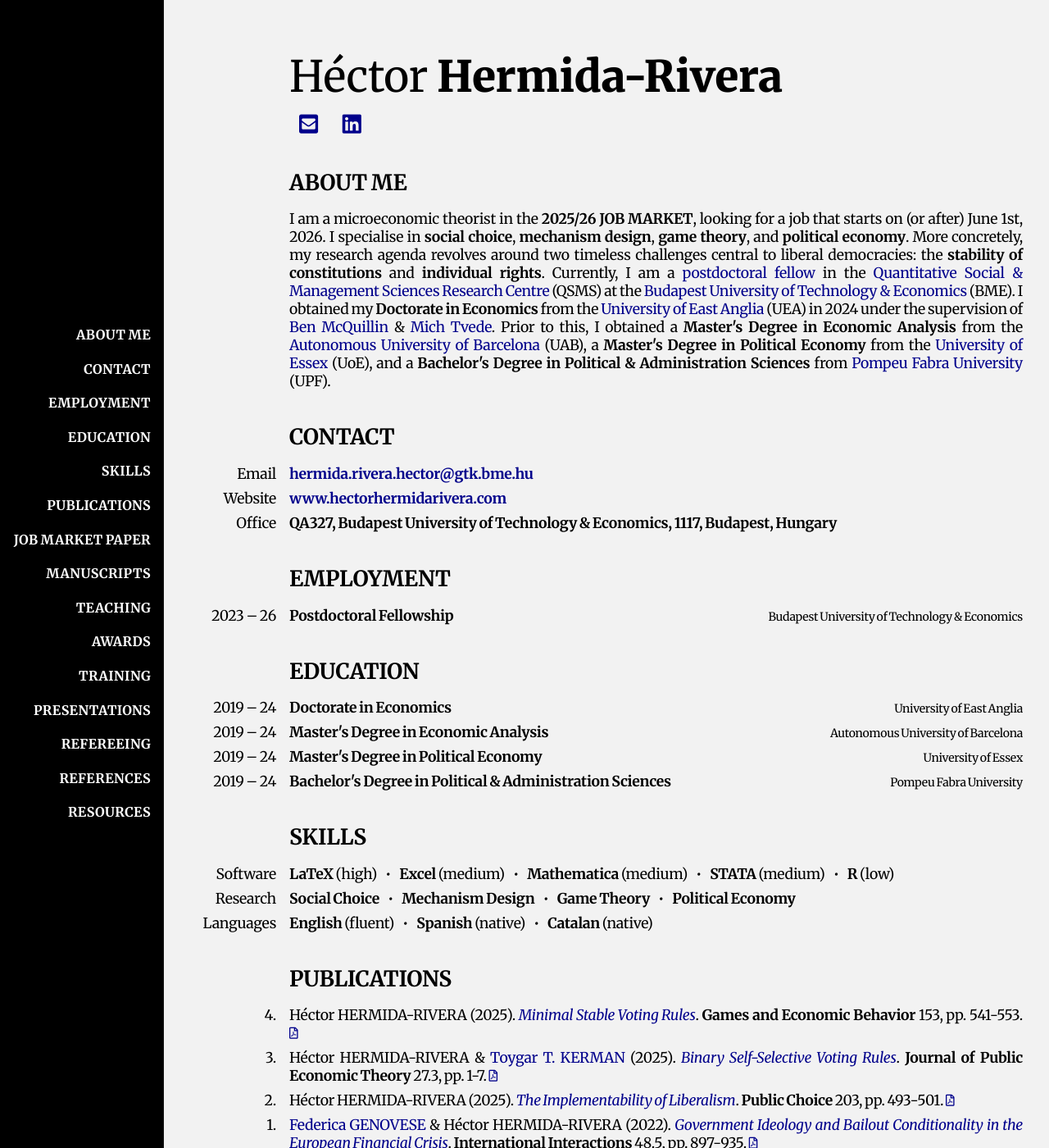
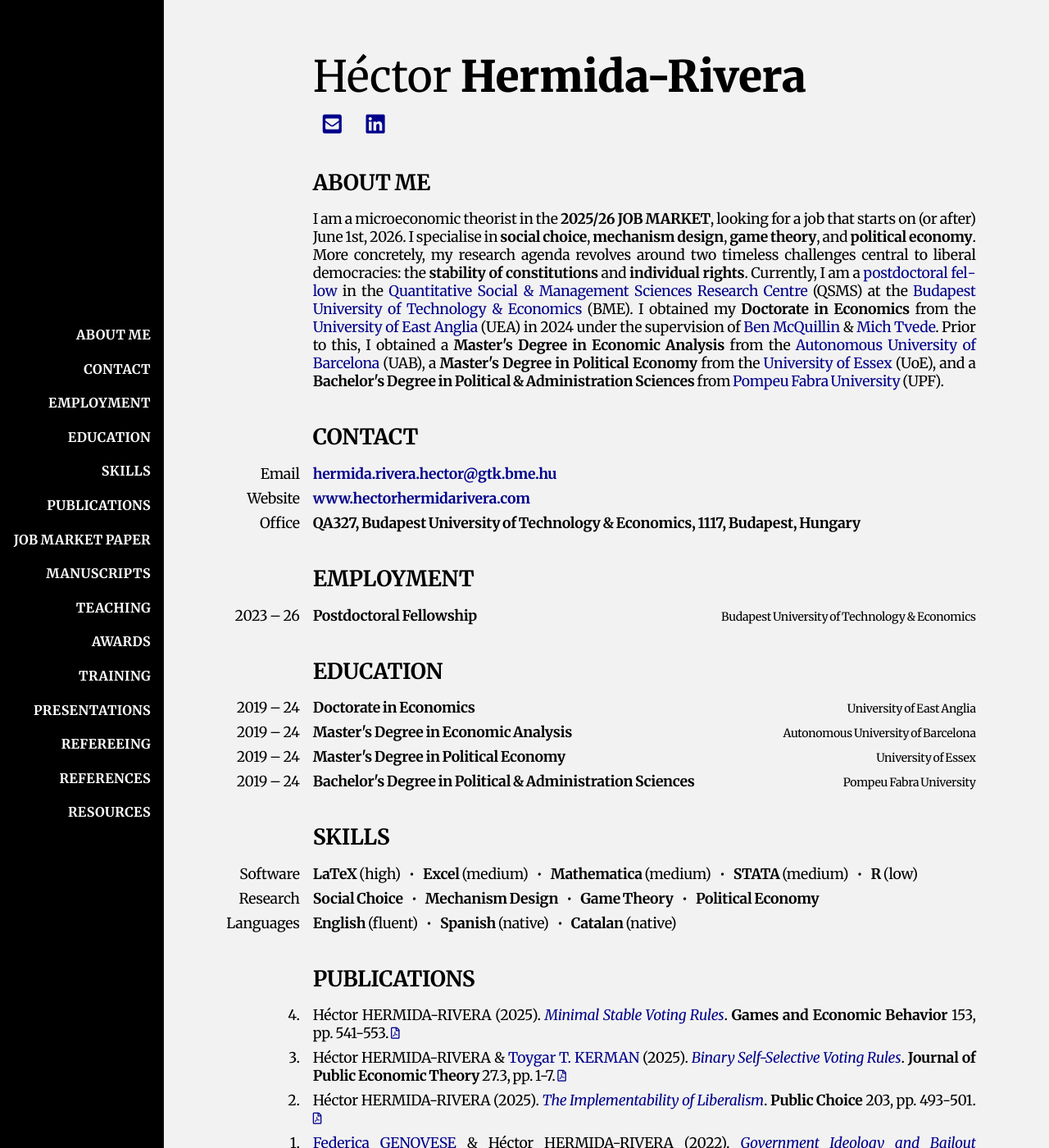
Before and after one commit to HectorHermidaRivera/hectorhermidarivera.github.io, a Jekyll site: the page built from index.md, in a window 1280 px wide and 1400 px high. Shown: the whole window at 82% size. Built offline with Jekyll 4.4.1, drawn with Linux system fonts in a browser that asks for light colours; a style sheet for code colours, icons or effects is not loaded.

Commit message:
Update style.css

```diff
--- a/assets/css/style.css
+++ b/assets/css/style.css
@@ -18,13 +18,13 @@ body {
 
 @media (min-width: 1195px) {
   body {
-    display: flex;
-    justify-content: center;  /* centers all content */
+    display: block;  /* no flex centering — we’ll handle margins manually */
   }
 
   .content {
-    max-width: 1194px;        /* fix text width equal to iPad 11" */
-    margin-left: 200px;       /* reserve space for sidebar */
+    max-width: 1194px;        /* fixed text width = iPad 11" */
+    margin-left: calc(200px + (100vw - 1194px) / 3);  /* left margin grows slowly */
+    margin-right: calc((100vw - 1194px) * 2 / 3);     /* right margin grows 2× faster */
     padding: 2.5vw;
     box-sizing: border-box;
   }
```
